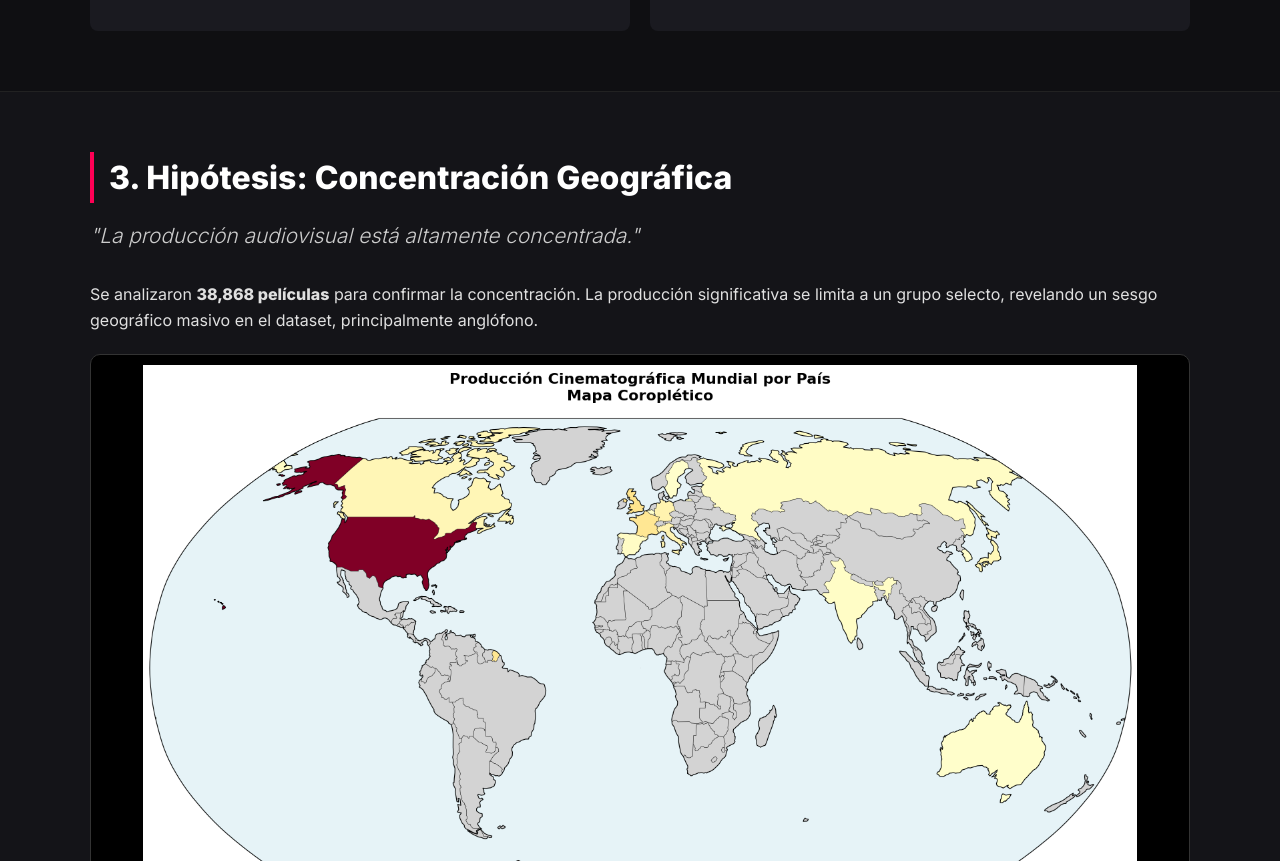
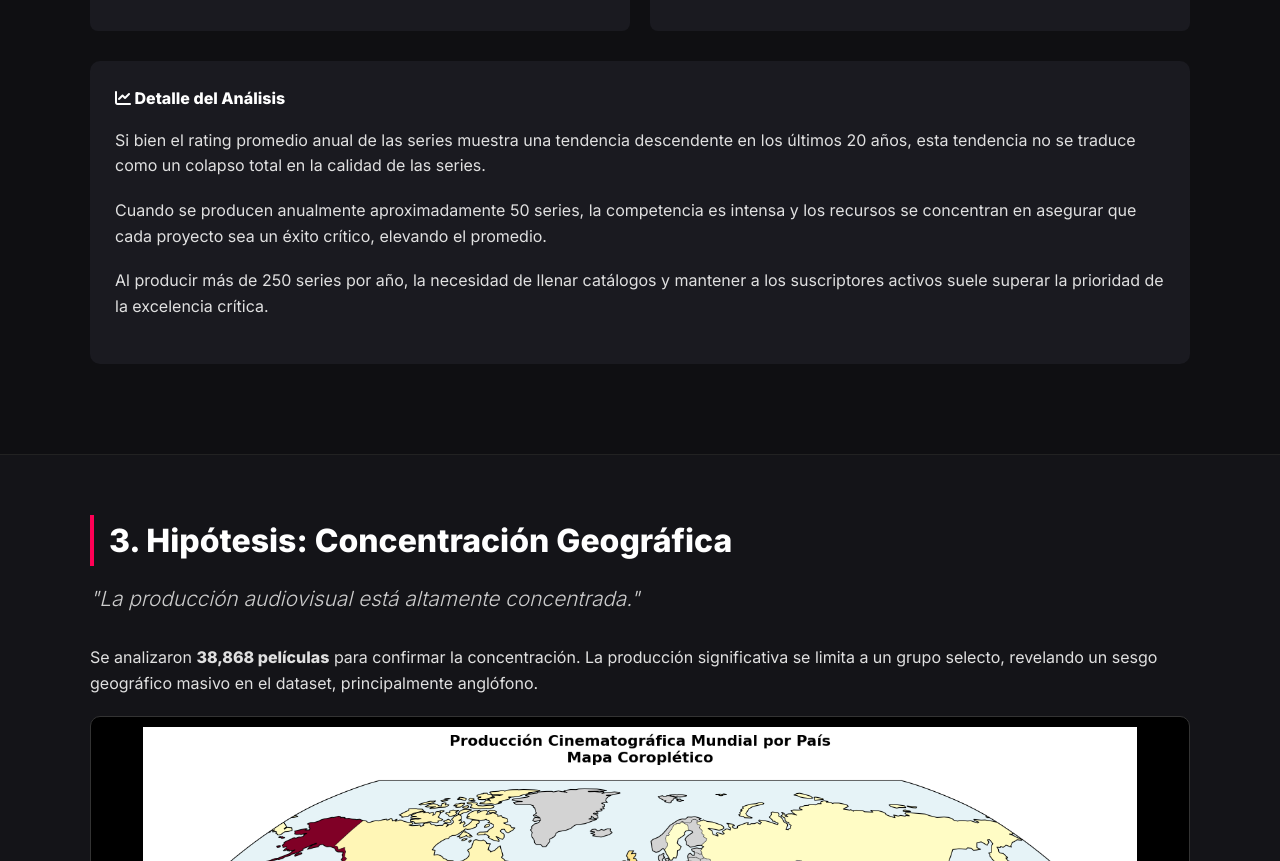
Before and after one commit to GeronimoCc/AnalisisDeDatosDePeliculasYSeries.github.io, a plain HTML site: page index.html in a window 1280 px wide. Shown: the part 4297-5158 px from the top of the page. Drawn offline with Linux system fonts and the light colour scheme.

Commit message:
modification

```diff
--- a/index.html
+++ b/index.html
@@ -135,6 +135,14 @@
                         <p class="chart-desc">A partir de 2010, el rating se mantiene más estable alrededor del promedio general, demostrando una <strong>calidad promedio robusta</strong> a pesar del volumen.</p>
                     </div>
                 </div>
+
+                <div class="text-block" style="margin-top: 30px;">
+                    <h4><i class="fas fa-chart-line"></i> Detalle del Análisis</h4>
+                    <p>Si bien el rating promedio anual de las series muestra una tendencia descendente en los últimos 20 años, esta tendencia no se traduce como un colapso total en la calidad de las series.</p>
+                    <p>Cuando se producen anualmente aproximadamente 50 series, la competencia es intensa y los recursos se concentran en asegurar que cada proyecto sea un éxito crítico, elevando el promedio.</p>
+                    <p>Al producir más de 250 series por año, la necesidad de llenar catálogos y mantener a los suscriptores activos suele superar la prioridad de la excelencia crítica.</p>
+
+                </div>
             </div>
         </section>
 
```
